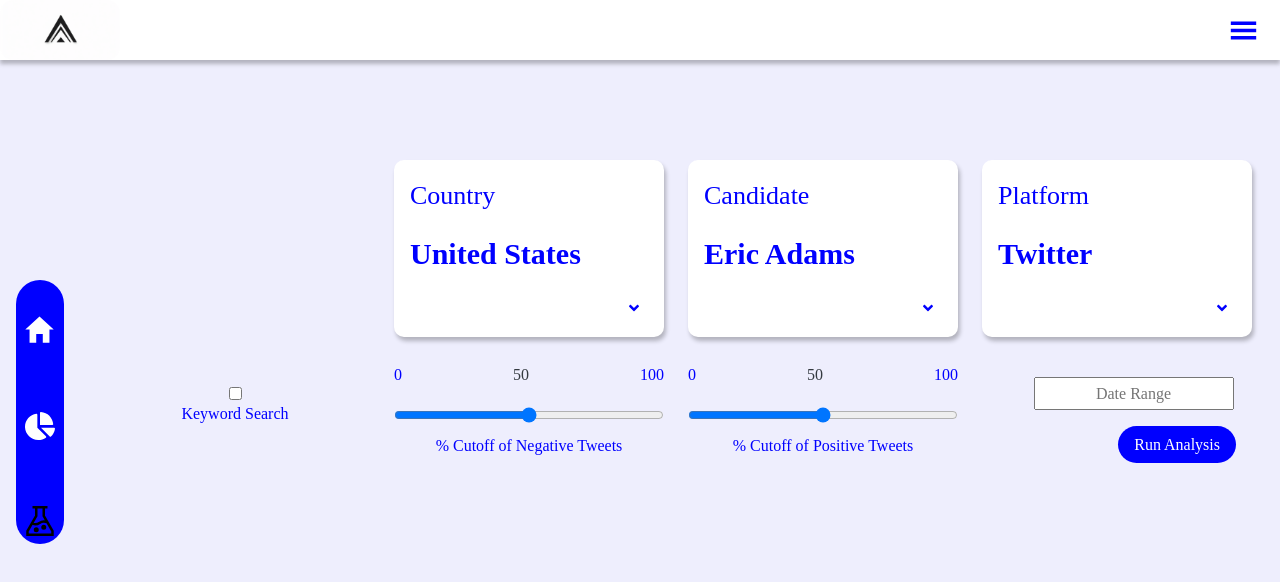
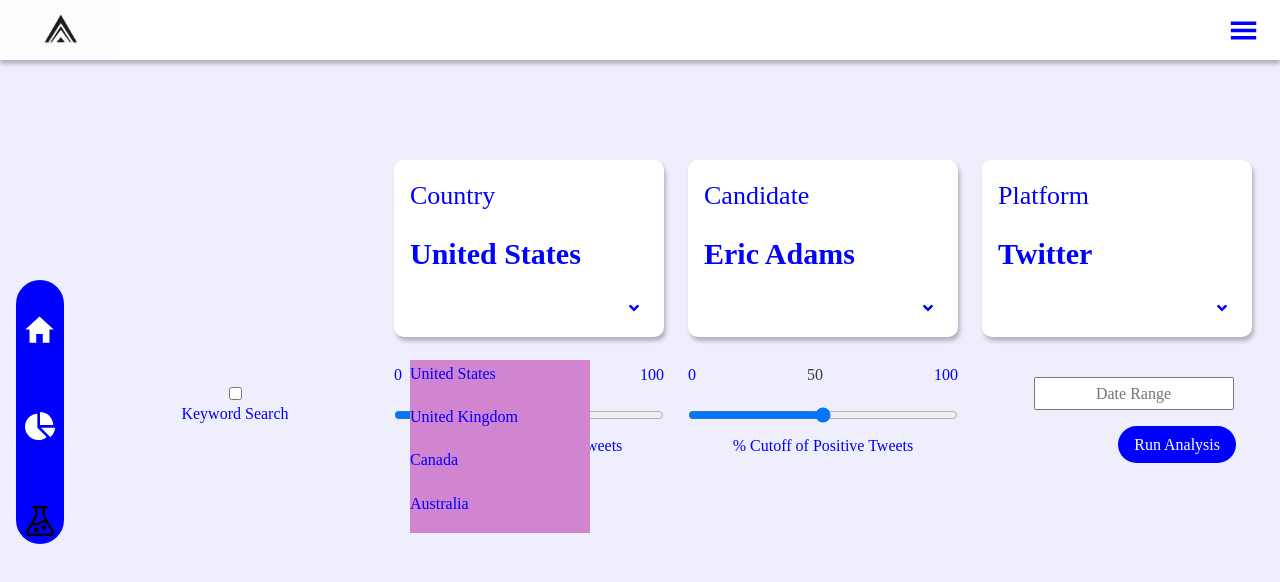
Before and after one commit to moviefan322/politic, a Next.js app: page / in a window 1280 px wide. Both pictures are taken after a click on the button 634 px from the left and 306 px from the top of the page. Shown: the top 582 px of the page. Built offline with nearby package versions, Linux system fonts and the light colour scheme.

Commit message:
implements dropdown for selects, styling needed

```diff
--- a/src/components/params.module.css
+++ b/src/components/params.module.css
@@ -57,3 +57,21 @@
   margin-top: 1rem;
   right: 1rem;
 }
+
+.dropdownContainer {
+  position: relative;
+}
+
+.dropDown {
+  position: absolute;
+  top: 200px;
+  z-index: 1; /* Ensure the dropdown appears on top */
+  display: block;
+  background-color: rgb(209, 133, 209);
+  width: 180px;
+
+}
+
+.dropDown p {
+  cursor: pointer;
+}
--- a/src/components/params.tsx
+++ b/src/components/params.tsx
@@ -15,6 +15,9 @@
   const [negTweetCutoffValue, setNegTweetCutoffValue] = useState(50);
   const [posTweetCutoffValue, setPosTweetCutoffValue] = useState(50);
   const [dateRange, setDateRange] = useState("");
+  const [showDropdown1, setShowDropdown1] = useState(false);
+  const [showDropdown2, setShowDropdown2] = useState(false);
+  const [showDropdown3, setShowDropdown3] = useState(false);
 
   const handleKeywordCheckboxChange = () => {
     setKeywordChecked(!keywordChecked);
@@ -40,6 +43,35 @@
     });
   };
 
+  const handleCountrySelectArrow = () => {
+    setShowDropdown1(!showDropdown1);
+  };
+
+  const handleCandidateSelectArrow = () => {
+    setShowDropdown2(!showDropdown2);
+  }
+
+
+  const handlePlatformSelectArrow = () => {
+    setShowDropdown3(!showDropdown3);
+  }
+
+  const handleSelectCountry = (country: string) => {
+    setSelectedCountry(country);
+    setShowDropdown1(false);
+  };
+
+  const handleSelectCandidate = (candidate: string) => {
+    setSelectedCandidate(candidate);
+    setShowDropdown2(false);
+  }
+
+  const handleSelectPlatform = (platform: string) => {
+    setSelectedPlatform(platform);
+    setShowDropdown3(false);
+  }
+
+
   return (
     <div className={styles.params}>
       <div className="row">
@@ -47,27 +79,135 @@
           <div className={styles.box}>
             <p className={styles.boxHeader}>Country</p>
             <p className={styles.boxSelected}>{selectedCountry}</p>
-            <button className={styles.boxIcon}>
-              <FaAngleDown />
-            </button>
+            <div className={styles.dropDownContainer}>
+              {" "}
+              <button
+                onClick={handleCountrySelectArrow}
+                className={styles.boxIcon}
+              >
+                <FaAngleDown />
+              </button>
+              {showDropdown1 && (
+                <div className={styles.dropDown}>
+                  <p
+                    onClick={() => handleSelectCountry("United States")}
+                    className={styles.dropDownItem}
+                  >
+                    United States
+                  </p>
+                  <p
+                    onClick={() => handleSelectCountry("United Kingdom")}
+                    className={styles.dropDownItem}
+                  >
+                    United Kingdom
+                  </p>
+                  <p
+                    onClick={() => handleSelectCountry("Canada")}
+                    className={styles.dropDownItem}
+                  >
+                    Canada
+                  </p>
+                  <p
+                    onClick={() => handleSelectCountry("Australia")}
+                    className={styles.dropDownItem}
+                  >
+                    Australia
+                  </p>
+                </div>
+              )}
+            </div>
           </div>
         </div>
         <div className="col-3 d-flex flex-column text-secondary">
           <div className={styles.box}>
             <p className={styles.boxHeader}>Candidate</p>
             <p className={styles.boxSelected}>{selectedCandidate}</p>
-            <button className={styles.boxIcon}>
+            <button onClick={handleCandidateSelectArrow} className={styles.boxIcon}>
               <FaAngleDown />
             </button>
+            {showDropdown2 && (
+              <div className={styles.dropDown}>
+                <p
+                  onClick={() => handleSelectCandidate("Eric Adams")}
+                  className={styles.dropDownItem}
+                >
+                  Eric Adams
+                </p>
+                <p
+                  onClick={() => handleSelectCandidate("Shaun Donovan")}
+                  className={styles.dropDownItem}
+                >
+                  Shaun Donovan
+                </p>
+                <p
+                  onClick={() => handleSelectCandidate("Kathryn Garcia")}
+                  className={styles.dropDownItem}
+                >
+                  Kathryn Garcia
+                </p>
+                <p
+                  onClick={() => handleSelectCandidate("Raymond McGuire")}
+                  className={styles.dropDownItem}
+                >
+                  Raymond McGuire
+                </p>
+                <p
+                  onClick={() => handleSelectCandidate("Dianne Morales")}
+                  className={styles.dropDownItem}
+                >
+                  Dianne Morales
+                </p>
+                <p
+                  onClick={() => handleSelectCandidate("Scott Stringer")}
+                  className={styles.dropDownItem}
+                >
+                  Scott Stringer
+                </p>
+                <p
+                  onClick={() => handleSelectCandidate("Maya Wiley")}
+                  className={styles.dropDownItem}
+                >
+                  Maya Wiley
+                </p>
+              </div>
+            )}
           </div>
         </div>
         <div className="col-3 d-flex flex-column text-secondary">
           <div className={styles.box}>
             <p className={styles.boxHeader}>Platform</p>
             <p className={styles.boxSelected}>{selectedPlatform}</p>
-            <button className={styles.boxIcon}>
+            <button onClick={handlePlatformSelectArrow} className={styles.boxIcon}>
               <FaAngleDown />
             </button>
+            {showDropdown3 && (
+              <div className={styles.dropDown}>
+                <p
+                  onClick={() => handleSelectPlatform("Twitter")}
+                  className={styles.dropDownItem}
+                >
+                  Twitter
+                </p>
+                <p
+                  onClick={() => handleSelectPlatform("Youtube")}
+                  className={styles.dropDownItem}
+                >
+                  Youtube
+                </p>
+                <p
+                  onClick={() => handleSelectPlatform("Facebook")}
+                  className={styles.dropDownItem}
+                >
+                  Facebook
+                </p>
+                <p
+                  onClick={() => handleSelectPlatform("Instagram")}
+                  className={styles.dropDownItem}
+                >
+                  Instagram
+                </p>
+              </div>
+            )}
           </div>
         </div>
       </div>
```
